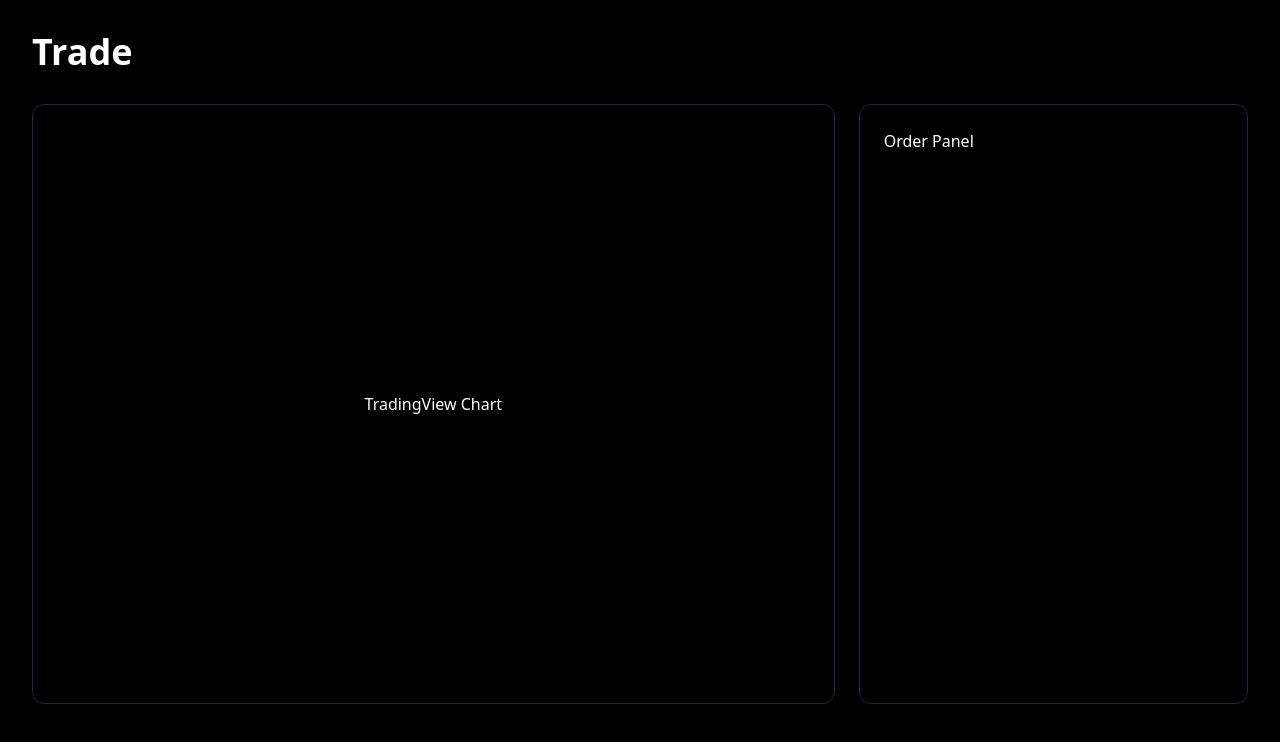
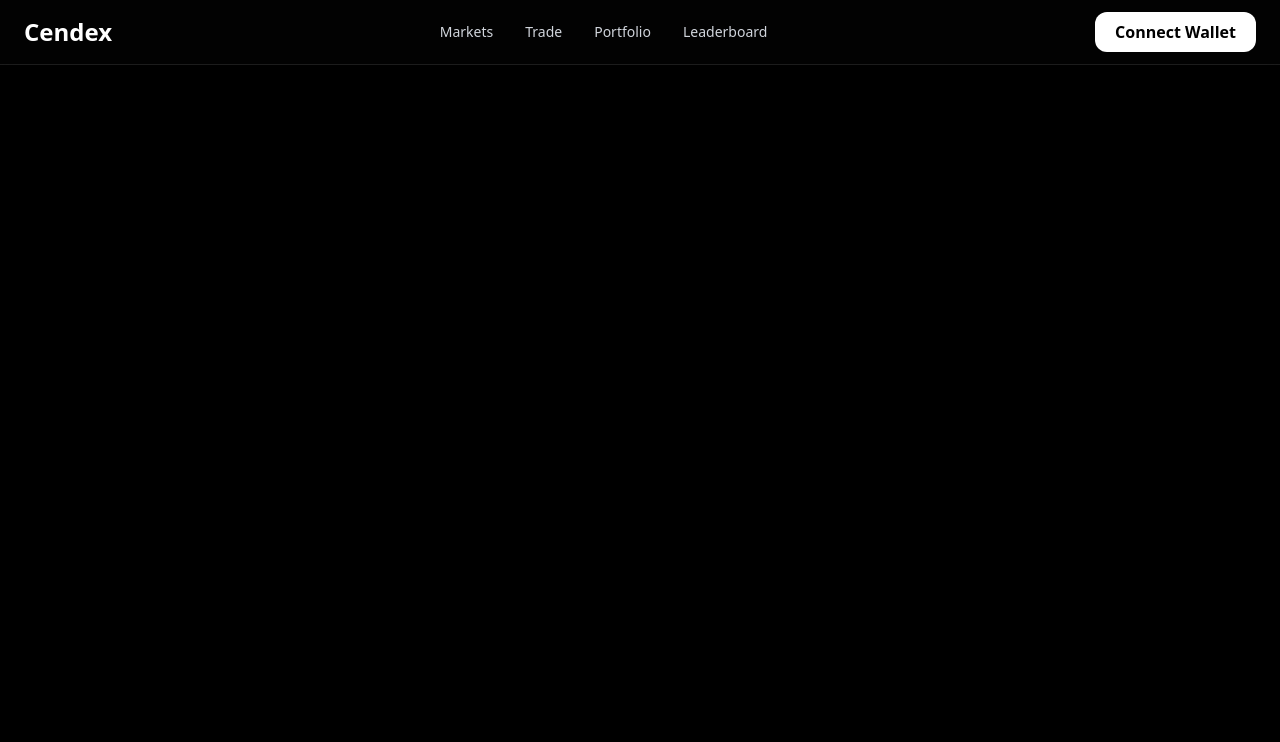
Before and after one commit to ojimusk/Cendex, a Next.js app: page /trade in a window 1280 px wide. Shown: the top 742 px of the page. Built offline with nearby package versions, Linux system fonts and the light colour scheme.

Commit message:
Update TradePage structure and styling
Refactor TradePage layout and remove unnecessary elements.

```diff
--- a/app/trade/page.tsx
+++ b/app/trade/page.tsx
@@ -1,23 +1,15 @@
+import Navbar from "@/components/Navbar";
+
 export default function TradePage() {
   return (
-    <main className="min-h-screen bg-black text-white p-8">
+    <>
+      <Navbar />
 
-      <h1 className="text-4xl font-bold">
-        Trade
-      </h1>
-
-      <div className="grid grid-cols-3 gap-6 mt-8">
-
-        <div className="col-span-2 rounded-xl border border-gray-800 h-[600px] flex items-center justify-center">
-          TradingView Chart
-        </div>
-
-        <div className="rounded-xl border border-gray-800 p-6">
-          Order Panel
-        </div>
-
-      </div>
-
-    </main>
+      <main className="bg-black min-h-screen text-white pt-24">
+        {/* Trading Chart */}
+        {/* Order Form */}
+        {/* Positions */}
+      </main>
+    </>
   );
 }
```
